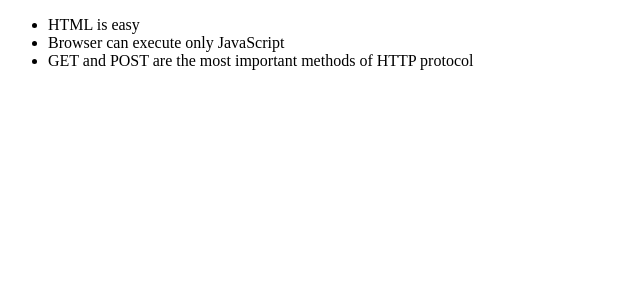
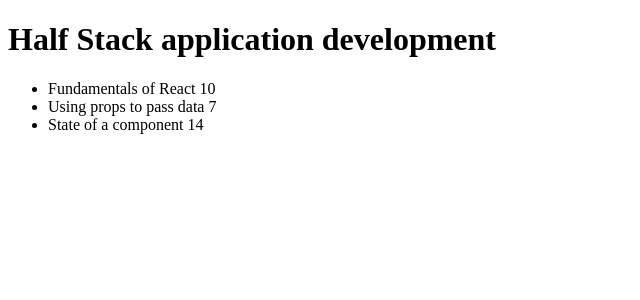
Before and after one commit to zzsealy/fullstackopen, a React (Create React App) app in the folder part1/: page / in a window 1280 px wide. Shown: the top 300 px of the page, without its empty margins (0-640 px from the left). Built offline with nearby package versions, Linux system fonts and the light colour scheme.

Commit message:
wip: practice2.1

```diff
--- a/part1/src/App.js
+++ b/part1/src/App.js
@@ -1,23 +1,53 @@
-import Note from './components/Note'
+const Header = (props) => {
+  return (
+    <h1>{props.name}</h1>
+  )
+}
 
 
-const App = (props) => {
-  // react hooks
-  const notes = props.notes
-  let contents = []
-  notes.forEach(note => {
-    contents = contents.concat(note.content)
-  });
+const Part = ({ part }) => {
+  return (
+    <li>{part.name} {part.exercises}</li>
+  )
+}
 
+
+const Course = ({course}) => {
+  const {name, parts} = course
   return (
     <div>
+      <Header name={name} />
       <ul>
-        {notes.map(note => <Note key={note.id} note={note} />
-        )}
+        {parts.map(part => <Part key={part.id} part={part} />)}
       </ul>
     </div>
   )
 }
 
+const App = () => {
+  const course = {
+    id: 1,
+    name: 'Half Stack application development',
+    parts: [
+      {
+        name: 'Fundamentals of React',
+        exercises: 10,
+        id: 1
+      },
+      {
+        name: 'Using props to pass data',
+        exercises: 7,
+        id: 2
+      },
+      {
+        name: 'State of a component',
+        exercises: 14,
+        id: 3
+      }
+    ]
+  }
 
-export default App;
+  return <Course course={course} />
+}
+
+export default App
```
